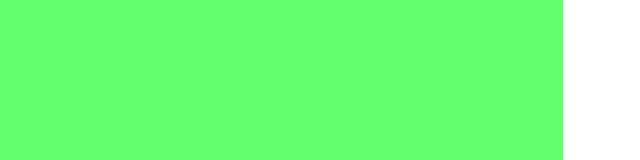
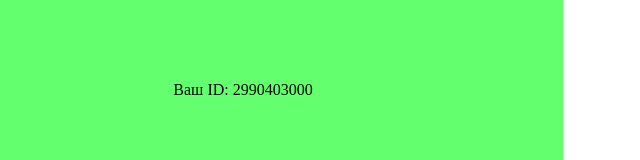
Before and after one commit to serp0v/BotSchoolboy, a plain HTML site: page index.html in a window 1280 px wide. Shown: the part 530-690 px from the top of the page, without its empty margins (77-717 px from the left). Drawn offline with Linux system fonts and the light colour scheme.

Commit message:
localstorage id info in dom

```diff
--- a/index.html
+++ b/index.html
@@ -74,9 +74,9 @@
                 <div class="informer">
                     <div id="mother"></div>
                 </div>
-                <!-- <div class="informer">
+                <div class="informer">
                     <div id="playerIdDom"></div>
-                </div> -->
+                </div>
             </div>
         </div>
     </div>
```
